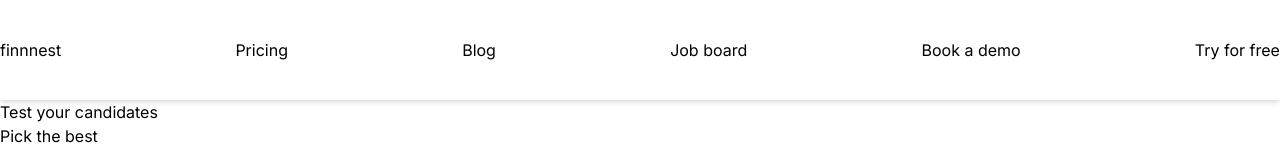
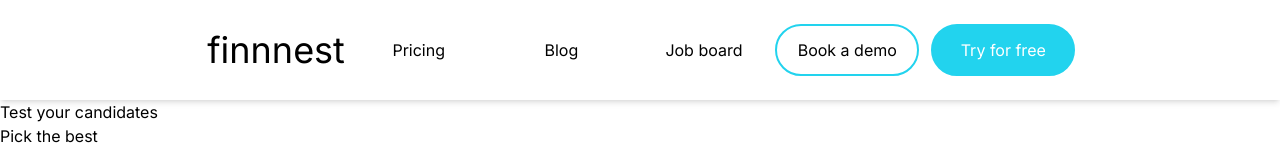
Before and after one commit to LucaLyon1/finnnest, a Next.js app: page / in a window 1280 px wide. Shown: the top 151 px of the page. Built offline with nearby package versions, Linux system fonts and the light colour scheme.

Commit message:
styled navbar a bit

```diff
--- a/components/Navbar.tsx
+++ b/components/Navbar.tsx
@@ -1,12 +1,23 @@
 function Navbar() {
     return (
-        <nav className="h-[100px] w-[100%] m-auto flex items-center justify-between shadow-md">
-            <div className="">finnnest</div>
-            <div>Pricing</div>
-            <div>Blog</div>
-            <div>Job board</div>
-            <button>Book a demo</button>
-            <button>Try for free</button>
+        <nav className="h-[100px]
+        w-[100%]
+        m-auto
+        flex
+        items-center
+        justify-between
+        shadow-md
+        px-[16%]
+        text-center
+        ">
+            <h2 className="text-4xl flex-1">finnnest</h2>
+            <div className="flex-1">Pricing</div>
+            <div className="flex-1">Blog</div>
+            <div className="flex-1">Job board</div>
+            <div className="flex-1 flex gap-3 items-center m-auto">
+                <button className="w-36 py-3 border-2 rounded-full border-cyan-400">Book a demo</button>
+                <button className="w-36 py-3 border-2 rounded-full border-cyan-400 bg-cyan-400 text-white">Try for free</button>
+            </div>
         </nav>
     );
 }
```
